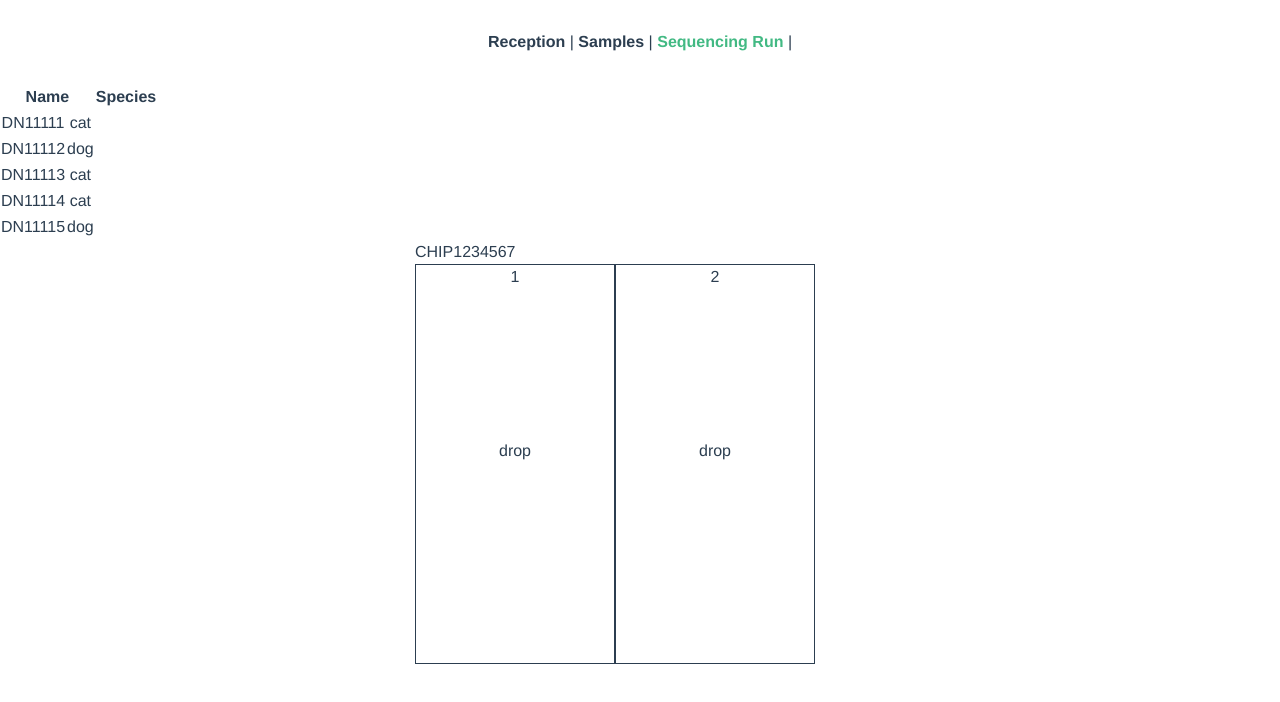
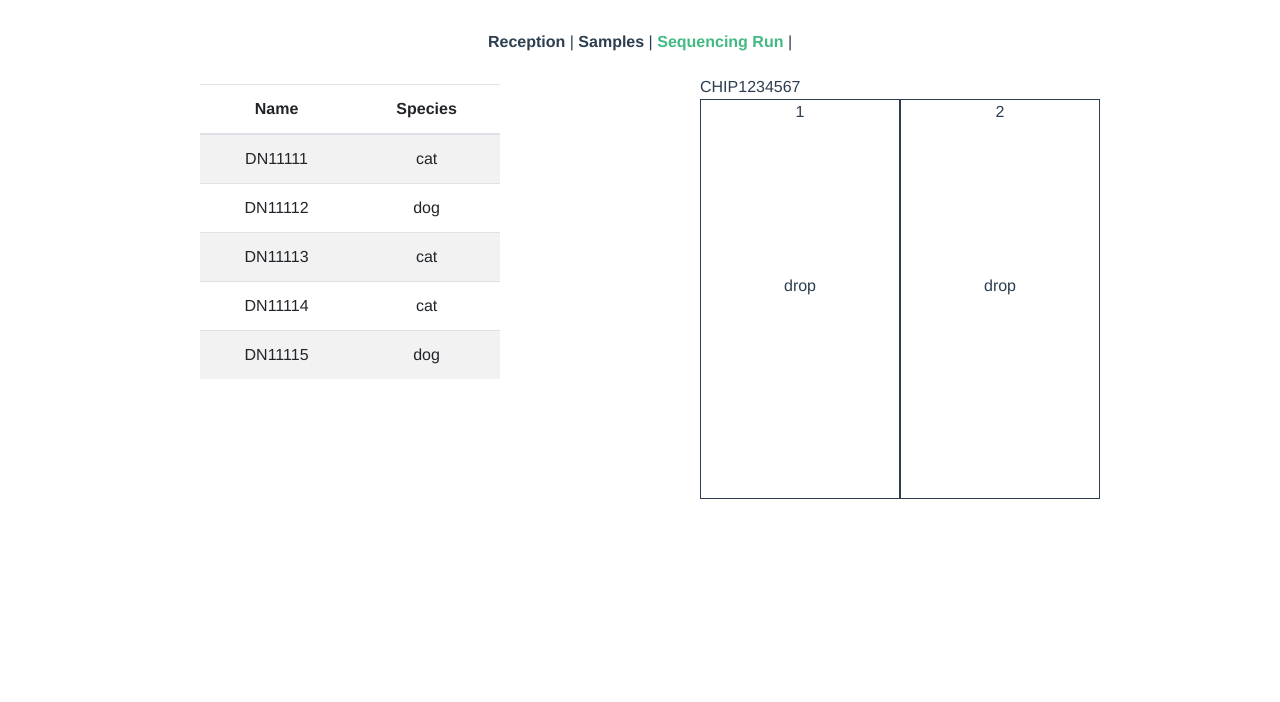
Before and after one commit to sanger-archive/traction-proto, a Vue app: page /#/sequencing-run in a window 1280 px wide. Shown: the top 702 px of the page. Built offline with nearby package versions, Linux system fonts and the light colour scheme; data requests are answered from the project's data file.

Commit message:
Added some basic wireframe styling.

```diff
--- a/src/views/LibraryList.vue
+++ b/src/views/LibraryList.vue
@@ -1,17 +1,21 @@
 <template>
   <div class="library-list">
-    <table>
+    <table class="table table-striped">
       <thead>
-        <th>Name</th>
-        <th>Species</th>
+        <tr>
+          <th>Name</th>
+          <th>Species</th>
+        </tr>
       </thead>
       <tbody>
-        <draggable v-model="libraries" @start="drag=true" @end="onEnd" >
-           <tr v-for="library in libraries" v-bind:key="library.id">
-            <td>{{ library.name}}</td>
-            <td>{{ library.species}}</td>
+        <tr v-for="library in libraries" v-bind:key="library.id">
+            <td>
+              <draggable v-model="libraries" @start="drag=true" @end="onEnd" >
+                <div>{{ library.name}}</div>
+              </draggable>
+            </td>
+            <td>{{ library.species }}</td>
           </tr>
-        </draggable>
       </tbody>
     </table>
   </div>
@@ -38,7 +42,7 @@ export default {
       console.log(event)
     },
     onEnd (event, originalEvent) {
-      event.explicitOriginalTarget.innerHTML = event.clone.firstChild.innerHTML
+      event.explicitOriginalTarget.innerHTML = event.clone.innerHTML
     }
   },
   computed: {
@@ -57,4 +61,8 @@ export default {
 </script>
 
 <style lang="scss" scoped>
+  .library-list {
+    margin-left: 200px;
+    width: 300px;
+  }
 </style>
--- a/src/views/SequencingRun.vue
+++ b/src/views/SequencingRun.vue
@@ -59,7 +59,10 @@ export default {
   #container {
     width: 450px;
     height: 450px;
-    margin: auto;
+    position: absolute;
+    top: 75px;
+    left: 700px;
+    // margin: auto;
   }
   #chip {
     display: flex;
```
